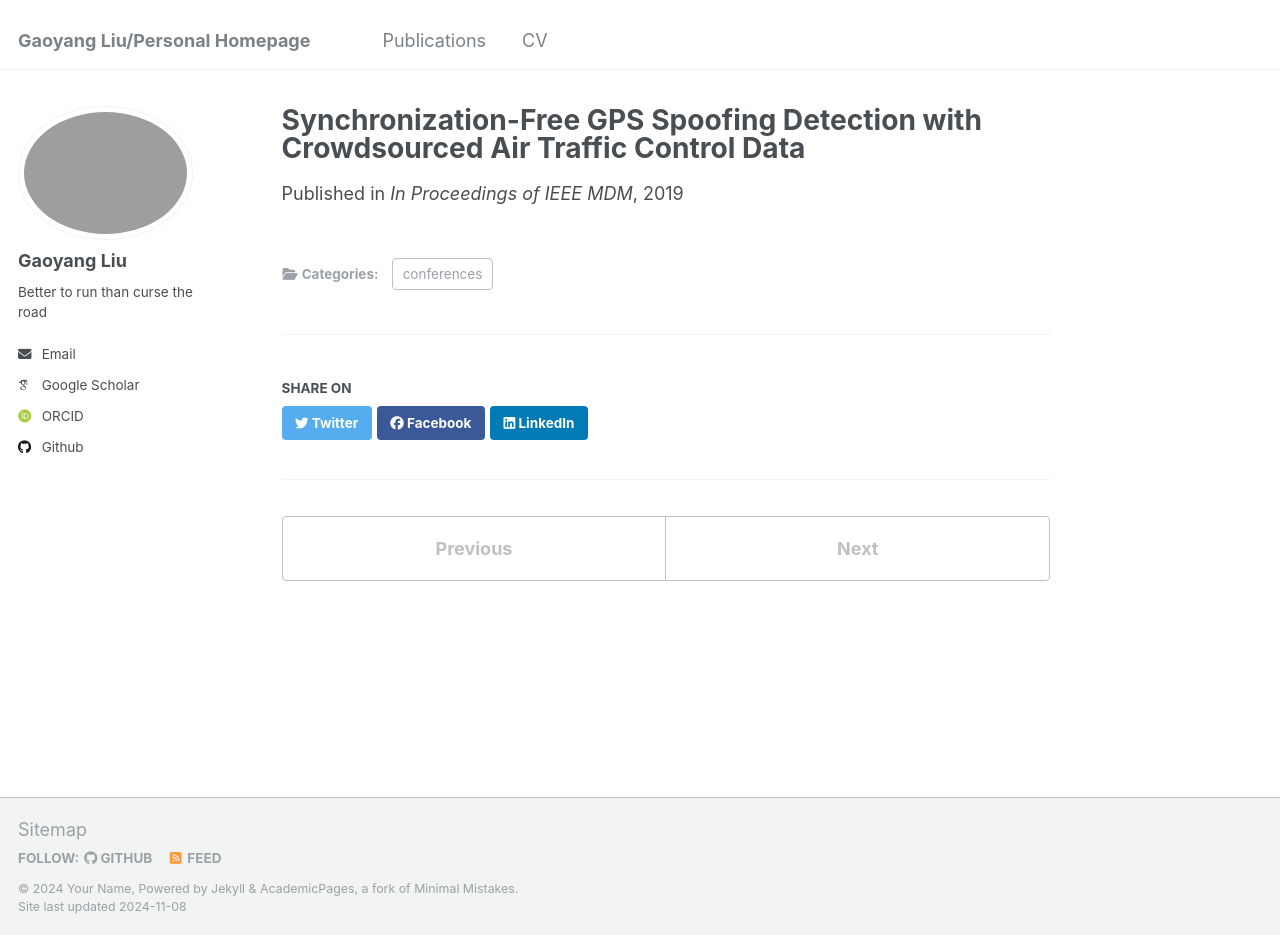
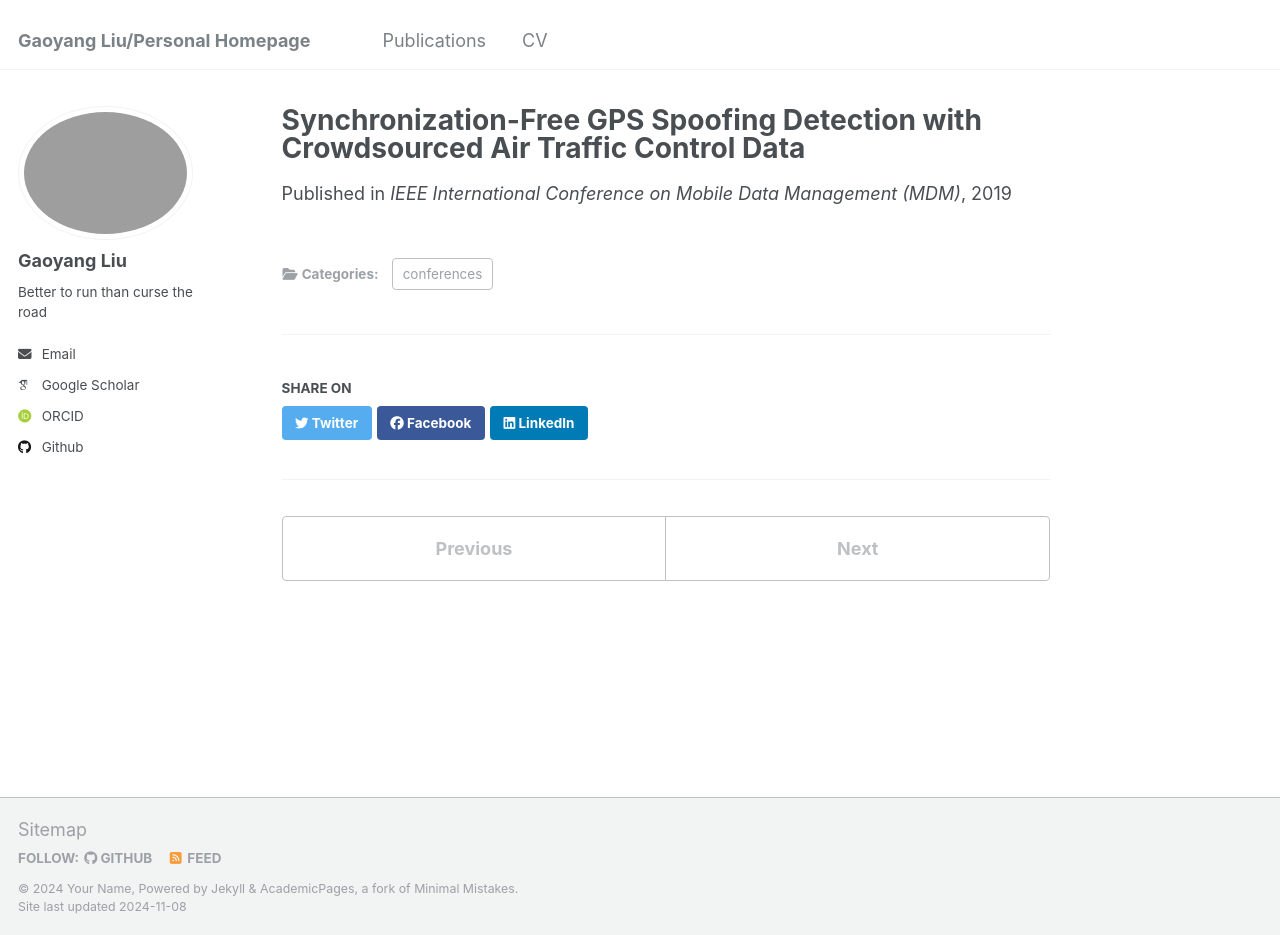
Before and after one commit to gyliu1991/gyliu1991.github.io, a Jekyll site: the page built from _publications/2019-06-10-Synchronization-Free-GPS-Spoofing.md, in a window 1280 px wide and 935 px high. Built offline with Jekyll 4.4.1, drawn with Linux system fonts in a browser that asks for light colours; some web fonts are replaced.

Commit message:
Update 2019-06-10-Synchronization-Free-GPS-Spoofing.md

```diff
--- a/_publications/2019-06-10-Synchronization-Free-GPS-Spoofing.md
+++ b/_publications/2019-06-10-Synchronization-Free-GPS-Spoofing.md
@@ -5,6 +5,6 @@ category: conferences
 permalink: /publication/2019-06-10-Synchronization-Free-GPS-Spoofing
 excerpt: 'Gaoyang Liu, Rui Zhang, Chen Wang, Ling Liu'
 date: 2019-06-10
-venue: 'In Proceedings of IEEE MDM'
+venue: 'IEEE International Conference on Mobile Data Management (MDM)'
 paperurl: 'https://ieeexplore.ieee.org/abstract/document/8788766/'
 ---
```
